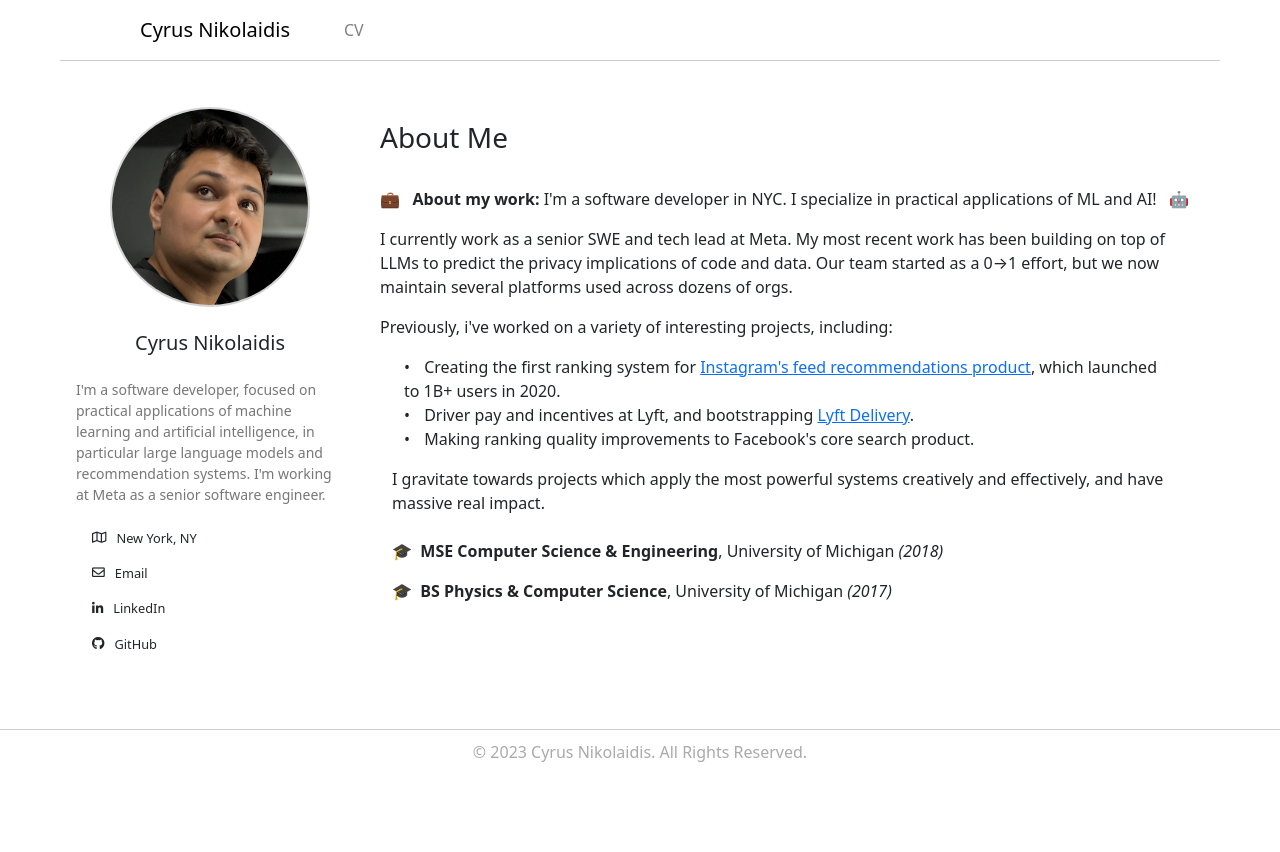
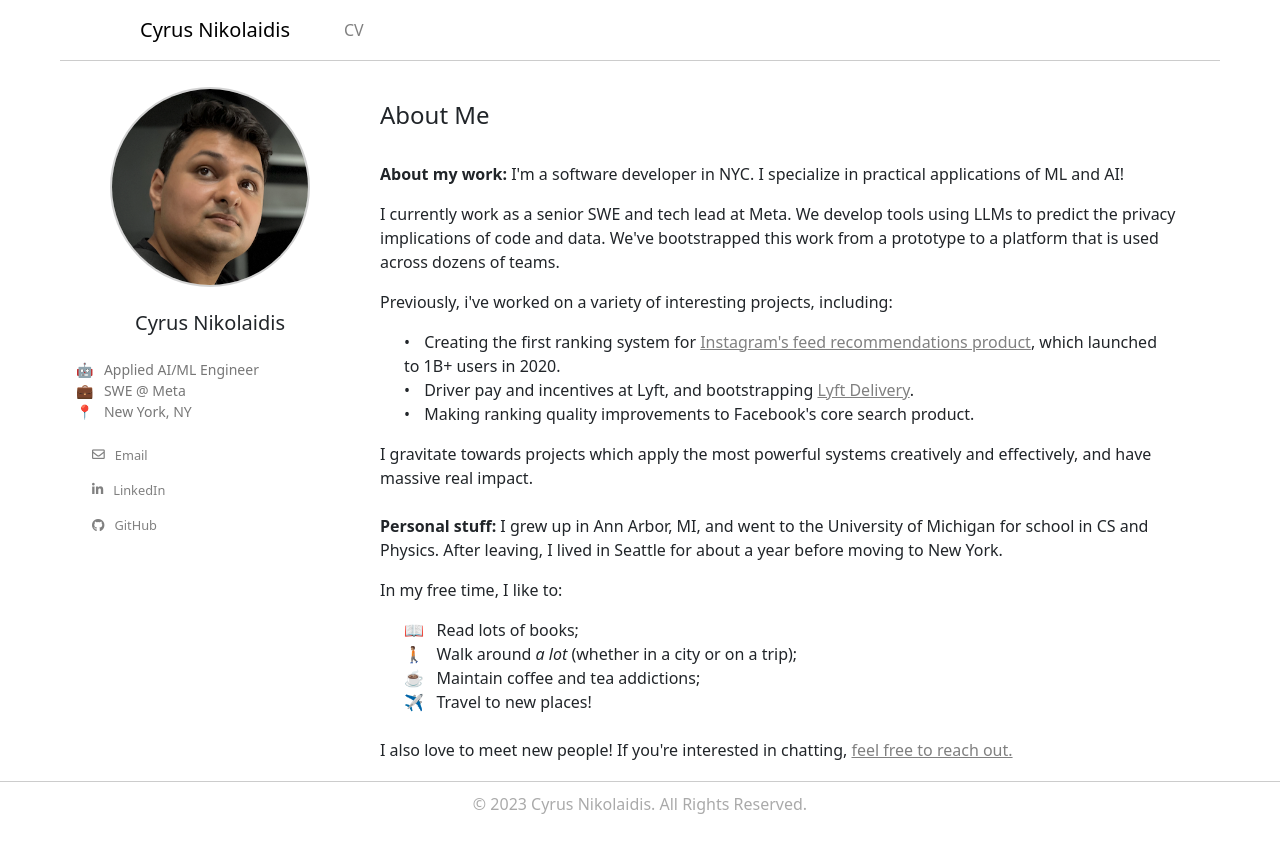
Before and after one commit to cynikolai/cynikolai.github.io, a plain HTML site: page index.html in a window 1280 px wide. Before the commit the page ends 800 px from the top, so only its background shows below. Drawn offline with nearby package versions, Linux system fonts and the light colour scheme.

Commit message:
hobbies and stuff

```diff
--- a/index.html
+++ b/index.html
@@ -26,7 +26,8 @@
         position: relative; /* For footer positioning */
       }
       .d-flex {
-        padding: 20px 0; /* Padding on top and bottom */
+        padding-top: 10px;
+        padding-bottom: 20px;
       }
       #sidebar-wrapper {
         width: 300px;
@@ -47,7 +48,7 @@
       }
       .navbar {
         border-bottom: 1px solid #ccc;
-        margin-bottom: 10px; /* Explicit small buffer below the header */
+        margin-bottom: 0px; /* Explicit small buffer below the header */
         margin-top: 0px; /* Explicit small buffer above the header */
         padding: 10px 80px; /* Sides padding */
       }
@@ -84,54 +85,10 @@
         font-size: 0.8rem;
         margin-right: 10px; /* Space between icon and text */
       }
-
-    .emoji-container {
-      position: relative;
-      width: 100px;
-      height: 100px;
-      font-size: 72px;
+      #sidebar-wrapper a,
+      #page-content-wrapper a {
+        color: grey !important; /* 'grey' color for links */
       }
-
-    .emoji {
-      position: absolute;
-      top: 0;
-      left: 0;
-      animation-duration: 2s;
-      animation-iteration-count: infinite;
-    }
-
-    .emoji:first-child {
-      animation-name: fadeOut;
-    }
-
-    .emoji:last-child {
-      animation-name: fadeIn;
-    }
-
-    @keyframes fadeIn {
-      0% {
-        opacity: 0;
-      }
-      50% {
-        opacity: 1;
-      }
-      100% {
-        opacity: 0;
-      }
-    }
-
-    @keyframes fadeOut {
-      0% {
-        opacity: 1;
-      }
-      50% {
-        opacity: 0;
-      }
-      100% {
-        opacity: 1;
-      }
-    }
-
     </style>
   </head>
   <body>
@@ -153,18 +110,16 @@
         <div id="sidebar-wrapper" class="border-right p-3">
           <div class="sidebar-heading text-center">
             <img src="static/me.png" alt="Cyrus Nikolaidis" />
-            <h5 class="mt-4"> Cyrus Nikolaidis</h5>
+            <h5 class="mt-4">Cyrus Nikolaidis</h5>
           </div>
           <p class="mt-4" style="font-size: 14px; color: #777">
-            I'm a software developer, focused on practical applications of
-            machine learning and artificial intelligence, in particular large
-            language models and recommendation systems. I'm working at Meta as a
-            senior software engineer.
+            🤖 &nbsp; Applied AI/ML Engineer
+            <br />
+            💼 &nbsp; SWE @ Meta
+            <br />
+            📍 &nbsp; New York, NY
           </p>
           <div class="list-group list-group-flush">
-            <a href="" class="list-group-item list-group-item-action">
-              <i class="far fa-map"></i> New York, NY
-            </a>
             <a
               href="mailto:cyni.contact@icloud.com"
               class="list-group-item list-group-item-action"
@@ -188,29 +143,45 @@
 
         <!-- Page Content -->
         <div id="page-content-wrapper">
-          <h3>About Me</h3>
-          <br \>
-          <p><strong>💼 &nbsp; About my work:</strong> I'm a software developer in NYC. I specialize in practical applications of ML and AI! &nbsp; 🤖</p>
-          <p>I currently work as a senior SWE and tech lead at Meta. My most recent work has been building on top of LLMs to predict the privacy implications of code and data. Our team started as a 0→1 effort, but we now maintain several platforms used across dozens of orgs.</p>
-          <p>Previously, i've worked on a variety of interesting projects, including: </p>
+          <h4>About Me</h4>
+          <br \ />
+          <p>
+            <strong>About my work:</strong> I'm a software developer in NYC. I
+            specialize in practical applications of ML and AI!
+          </p>
+          <p>
+            I currently work as a senior SWE and tech lead at Meta. We develop
+            tools using LLMs to predict the privacy implications of code and
+            data. We've bootstrapped this work from a prototype to a platform
+            that is used across dozens of teams.
+          </p>
+          <p>
+            Previously, i've worked on a variety of interesting projects,
+            including:
+          </p>
           <div class="container">
             <div class="container">
               <ul class="list-unstyled">
                 <li>
-                    Creating the first ranking system for <a href="https://www.theverge.com/2020/8/19/21373809/instagram-suggested-posts-update-end-feed">Instagram's feed recommendations product</a>, which launched to 1B+ users in 2020.
+                  Creating the first ranking system for
+                  <a
+                    href="https://www.theverge.com/2020/8/19/21373809/instagram-suggested-posts-update-end-feed"
+                    >Instagram's feed recommendations product</a
+                  >, which launched to 1B+ users in 2020.
                 </li>
                 <li>
-                    Driver pay and incentives at Lyft, and bootstrapping <a href="https://www.businessinsider.com/lyft-launches-food-delivery-through-olo-partnership-2021-12">Lyft Delivery</a>.
+                  Driver pay and incentives at Lyft, and bootstrapping
+                  <a
+                    href="https://www.businessinsider.com/lyft-launches-food-delivery-through-olo-partnership-2021-12"
+                    >Lyft Delivery</a
+                  >.
                 </li>
                 <li>
-                    Making ranking quality improvements to Facebook's core search product.
+                  Making ranking quality improvements to Facebook's core search
+                  product.
                 </li>
               </ul>
             </div>
-
-              I gravitate towards projects which apply the most powerful systems creatively and effectively, and have massive real impact.
-                <br \>
-                <br \>
 
             <style>
               .list-unstyled li::before {
@@ -218,14 +189,51 @@
                 margin-right: 10px; /* Adjust spacing between bullet and text */
               }
             </style>
+          </div>
 
+          I gravitate towards projects which apply the most powerful systems
+          creatively and effectively, and have massive real impact.
+
+          <br /><br />
           <p>
-    <strong>🎓 &nbsp;MSE Computer Science & Engineering</strong>, University of Michigan <em>(2018)</em>
+            <strong>Personal stuff:</strong> I grew up in Ann Arbor, MI, and
+            went to the University of Michigan for school in CS and Physics.
+            After leaving, I lived in Seattle for about a year before moving to
+            New York.
           </p>
+          <p>In my free time, I like to:</p>
+
+          <div class="container">
+            <div class="container">
+              <ul class="list-hobbies">
+                <li>📖 &nbsp; Read lots of books;</li>
+                <li>
+                  🚶🏽 &nbsp; Walk around <em>a lot</em> (whether in a city or on
+                  a trip);
+                </li>
+                <li>☕ &nbsp; Maintain coffee and tea addictions;</li>
+                <li>✈️ &nbsp; Travel to new places!</li>
+              </ul>
+            </div>
+            <style>
+              .list-hobbies {
+                list-style-type: none; /* No bullets */
+                margin: 0; /* Remove default margins */
+                padding: 0; /* Remove default padding */
+              }
+              .list-hobbies li::before {
+                margin-right: 10px; /* Adjust spacing between bullet and text */
+              }
+            </style>
+          </div>
+          <br />
           <p>
-    <strong>🎓  &nbsp;BS Physics & Computer Science</strong>, University of Michigan <em>(2017)</em>
+            I also love to meet new people! If you're interested in chatting,
+            <a href="mailto:cyni.contact@icloud.com"
+              >feel free to reach out.
+            </a>
           </p>
-        </div>
+          <br />
         </div>
 
         <!-- Footer -->
@@ -233,6 +241,7 @@
           <p>© 2023 Cyrus Nikolaidis. All Rights Reserved.</p>
         </footer>
       </div>
+    </div>
 
     <!-- Bootstrap JS -->
     <script src="https://cdn.jsdelivr.net/npm/bootstrap@5.1.0/dist/js/bootstrap.bundle.min.js"></script>
```
Lines whose indentation alone changed are shown as unchanged.
